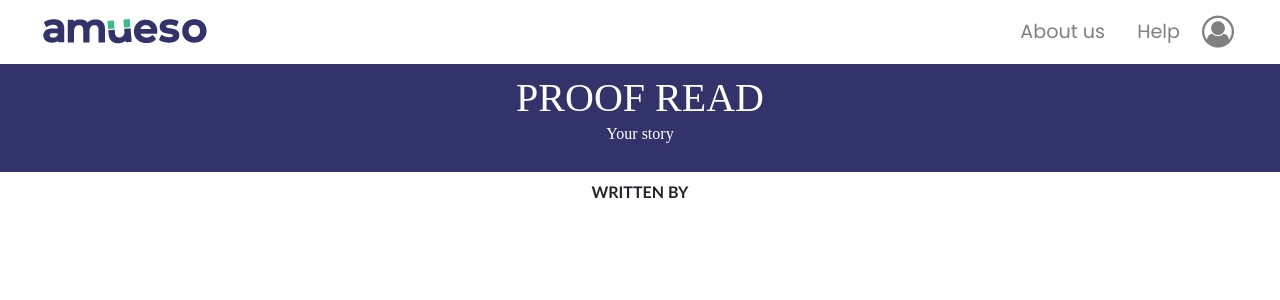
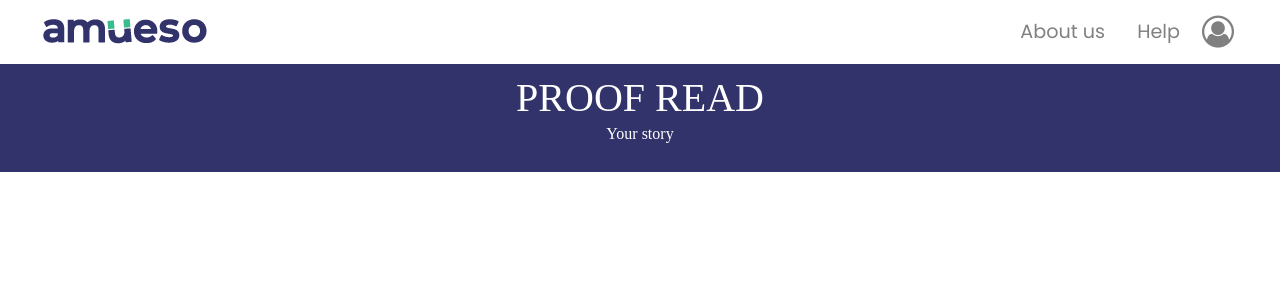
Before and after one commit to musabbihanoor/StoryApp, a React (Create React App) app: page /story/proofread in a window 1280 px wide. Shown: the top 300 px of the page. Built offline with nearby package versions, Linux system fonts and the light colour scheme.

Commit message:
fixed proofread

```diff
--- a/src/components/Story/ProofRead.js
+++ b/src/components/Story/ProofRead.js
@@ -45,12 +45,6 @@ const ProofRead = () => {
           <h1>{localStorage.title}</h1>
         )}
 
-        {BookStore.state.book.author ? (
-          <h3>written by {BookStore.state.book.author}</h3>
-        ) : (
-          <h3>written by {localStorage.author}</h3>
-        )}
-
         {BookStore.state.book.booksrc ? (
           BookStore.state.book.booksrc.map((x, i) => (
             <div key={i}>
--- a/src/components/Story/WriteBook.js
+++ b/src/components/Story/WriteBook.js
@@ -184,7 +184,7 @@ const WriteBook = ({ close }) => {
               <Link
                 target="_blank"
                 className="btn btn-primary btn-green m-1"
-                to="/cover"
+                to="/story/proofread"
                 onClick={(e) => onProofRead(e)}>
                 Proof Read
               </Link>
```
